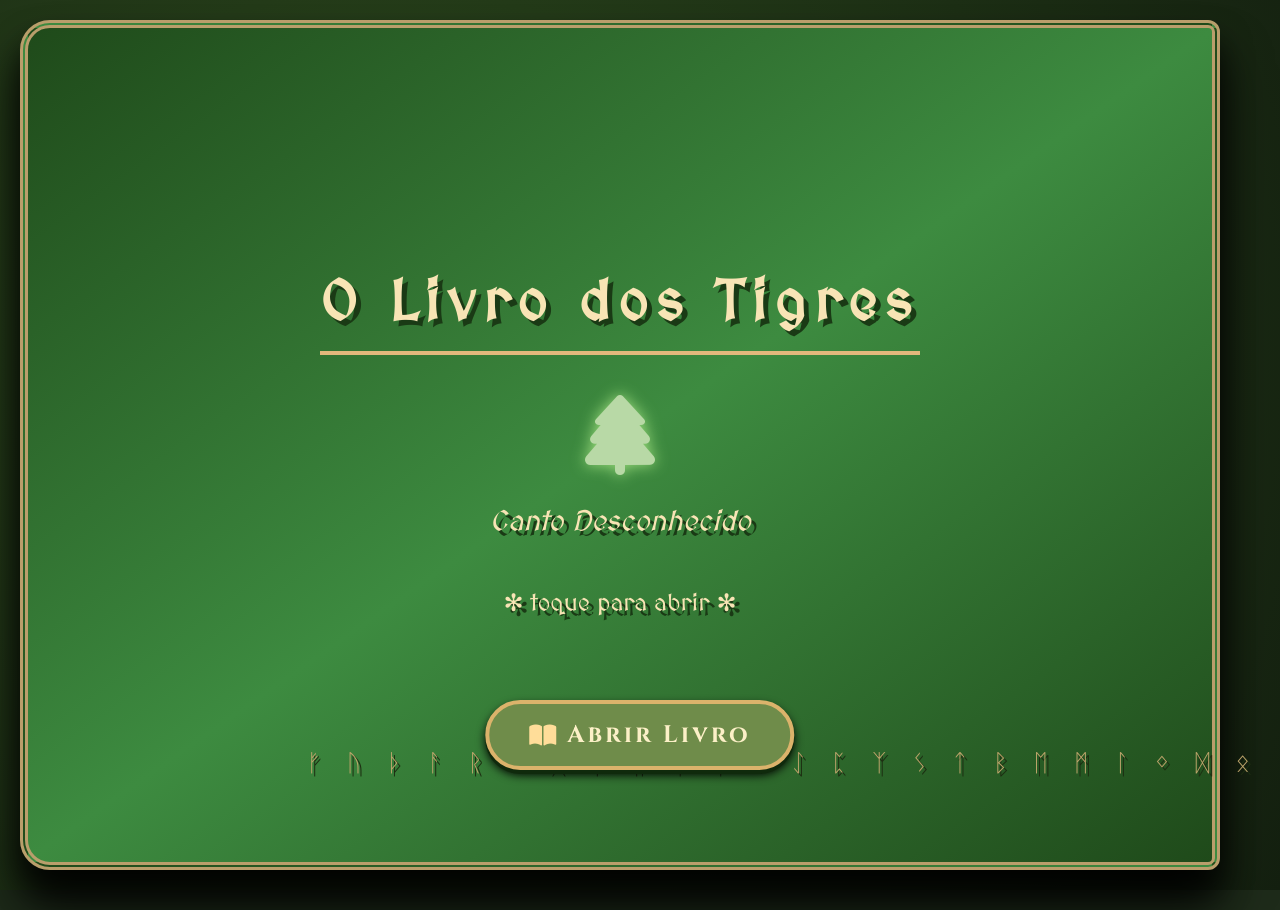
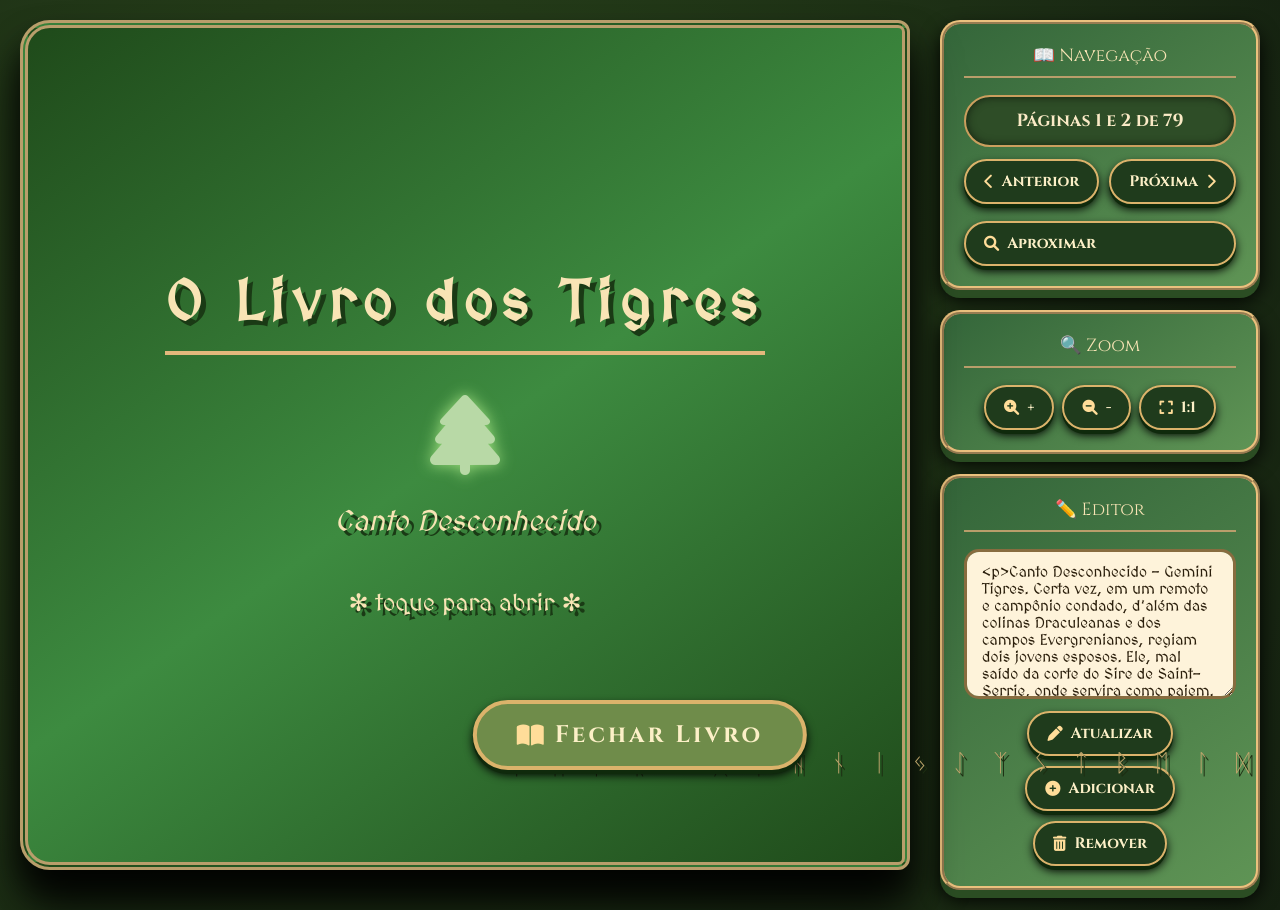
Before and after one commit to maouancap77-crypto/Book-1, a plain HTML site: page index.html in a window 1280 px wide. Drawn offline with Linux system fonts and the light colour scheme.

Commit message:
Update index.html
html modified verticalization

```diff
--- a/index.html
+++ b/index.html
@@ -423,9 +423,9 @@
         }
     }
 </style>
-</head>
 <body>
 <div class="cenario">
+    <!-- Livro (área principal de leitura) -->
     <div class="livro fechado" id="livro">
         <!-- CAPA (fechada) -->
         <div class="capa">
@@ -437,32 +437,46 @@
 
         <!-- INTERIOR (aberto) -->
         <div class="interior">
-            <!-- Área de visualização com dois modos -->
             <div class="visualizacao modo-livro-ativo" id="visualizacao">
-                <!-- Modo livro: duas páginas -->
                 <div class="modo-livro">
                     <div class="pagina-esquerda" id="paginaEsquerda"></div>
                     <div class="pagina-direita" id="paginaDireita"></div>
                 </div>
-                <!-- Modo zoom: página única ampliável -->
                 <div class="modo-zoom">
                     <div class="pagina-unica" id="paginaUnica"></div>
                 </div>
             </div>
+        </div>
+    </div>
 
-            <!-- Barra de ferramentas -->
-            <div class="ferramentas">
+    <!-- Painel Lateral de Controles -->
+    <div class="painel-controles">
+        <!-- Navegação Principal -->
+        <div class="nav-principal">
+            <div class="titulo-secao">📖 Navegação</div>
+            <span class="indicador-pagina" id="indicador">Páginas 1 e 2</span>
+            <div class="botoes-navegacao">
                 <button class="btn" id="prevBtn"><i class="fas fa-chevron-left"></i> Anterior</button>
-                <span class="indicador-pagina" id="indicador">Páginas 1 e 2</span>
                 <button class="btn" id="nextBtn">Próxima <i class="fas fa-chevron-right"></i></button>
-                <button class="btn" id="toggleZoomBtn"><i class="fas fa-search"></i> Aproximar</button>
+            </div>
+            <button class="btn" id="toggleZoomBtn" style="width: 100%; margin-top: 5px;">
+                <i class="fas fa-search"></i> Aproximar
+            </button>
+        </div>
+
+        <!-- Controles de Zoom -->
+        <div class="controles-zoom">
+            <div class="titulo-secao">🔍 Zoom</div>
+            <div class="botoes-zoom">
                 <button class="btn" id="zoomInBtn"><i class="fas fa-search-plus"></i> +</button>
                 <button class="btn" id="zoomOutBtn"><i class="fas fa-search-minus"></i> -</button>
                 <button class="btn" id="zoomResetBtn"><i class="fas fa-expand"></i> 1:1</button>
             </div>
+        </div>
 
-            <!-- Editor de conteúdo HTML -->
+        <!-- Editor HTML -->
         <div class="editor-html">
+            <div class="titulo-secao">✏️ Editor</div>
             <textarea id="htmlEditor" placeholder="Edite o HTML da página atual..."></textarea>
             <div class="botoes-editor">
                 <button class="btn" id="updateBtn"><i class="fas fa-pen"></i> Atualizar</button>
@@ -471,13 +485,15 @@
             </div>
         </div>
     </div>
-    </div>
 
     <!-- Botão externo abrir/fechar -->
     <div class="controle-abertura">
-        <button class="btn btn-abrir" id="toggleLivroBtn"><i class="fas fa-book-open"></i> Abrir Livro</button>
+        <button class="btn btn-abrir" id="toggleLivroBtn">
+            <i class="fas fa-book-open"></i> Fechar Livro
+        </button>
     </div>
-    <div class="runas">ᚠ ᚢ ᚦ ᚨ ᚱ ᚲ ᚷ ᚹ ᚺ ᚾ ᛁ ᛃ ᛇ ᛈ ᛉ ᛊ ᛏ ᛒ ᛖ ᛗ ᛚ ᛜ ᛞ ᛟ</div>
+
+    <div class="runas">ᚠ ᚢ ᚦ  ᚱ ᚲ ᚷ ᚹ ᚺ ᚾ ᛁ ᛃ ᛇ  ᛉ ᛊ ᛏ ᛒ ᛖ  ᛚ  ᛞ </div>
 </div>
 
 <script>
```
Lines whose indentation alone changed are shown as unchanged.
